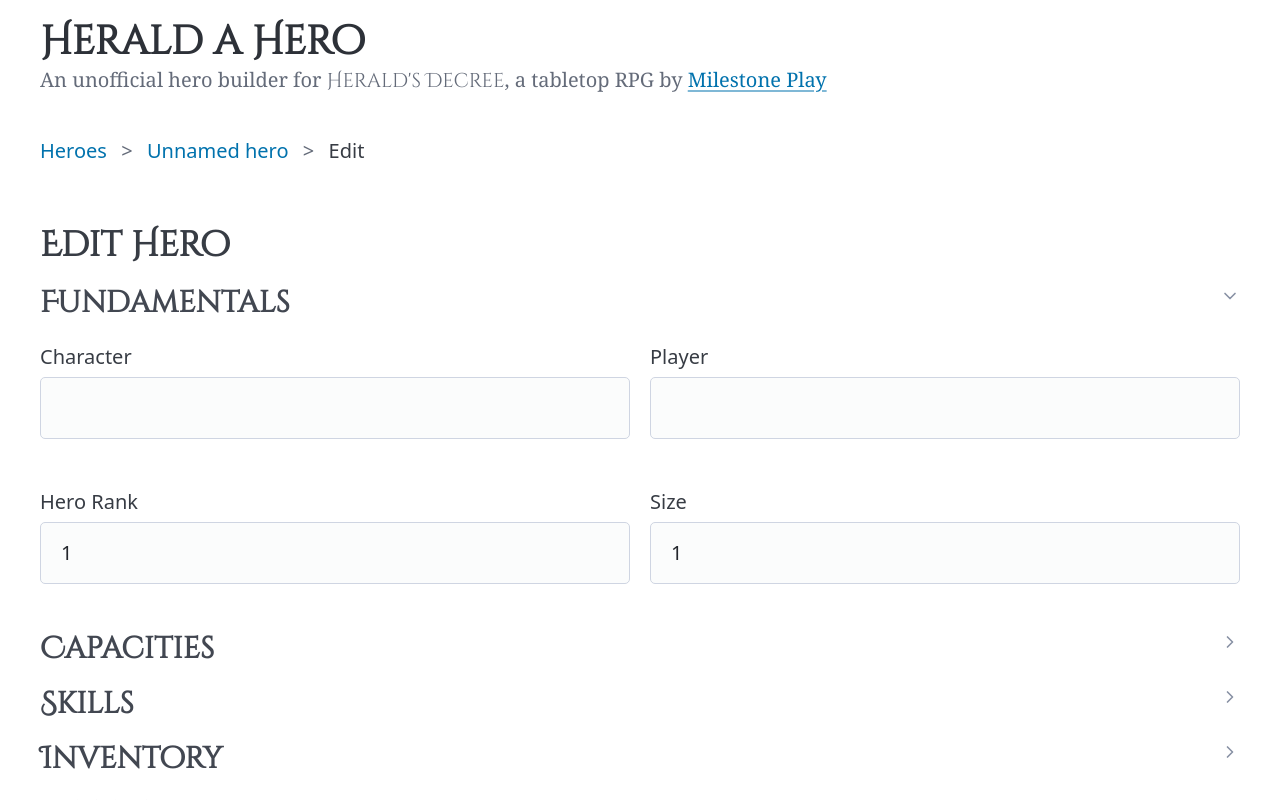
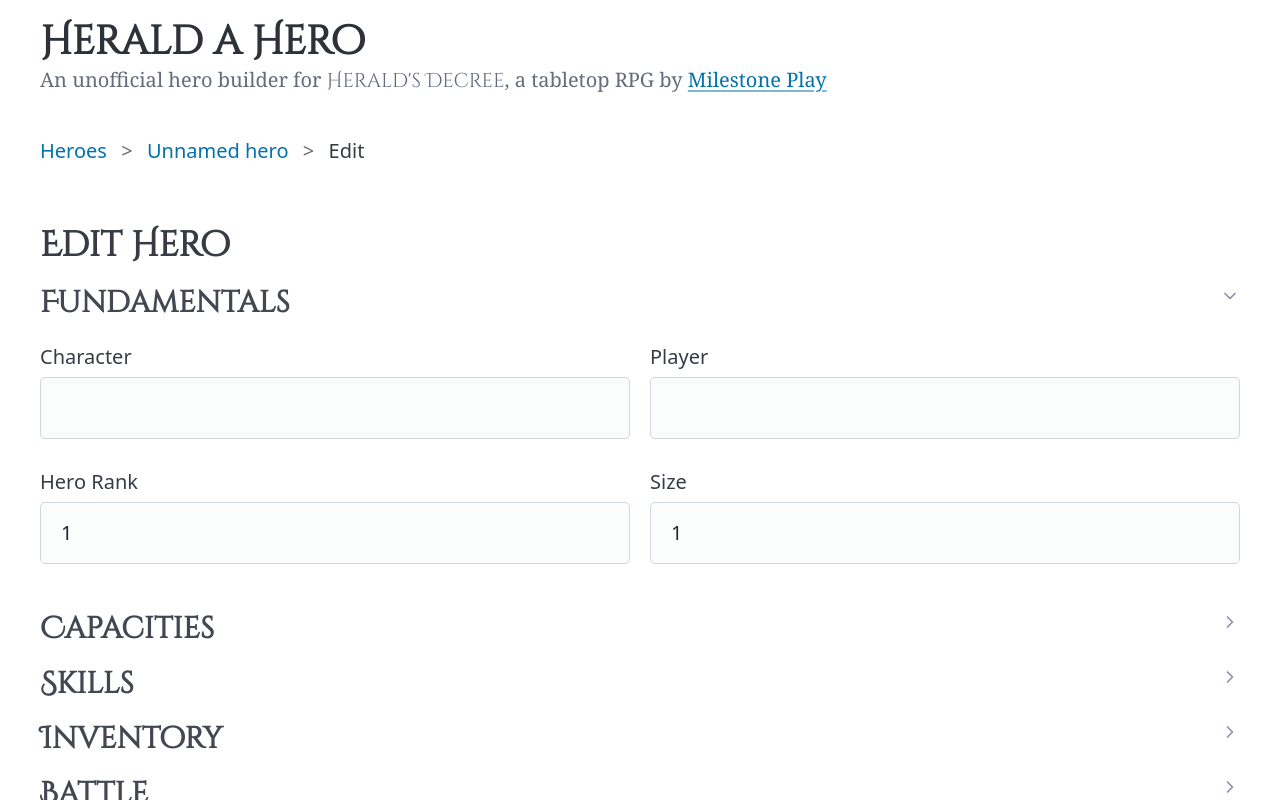
Before and after one commit to miguelguzmanr/herald-a-hero, a Svelte app: page / in a window 1280 px wide. Both pictures are taken after a click on the button "Create". Shown: the top 800 px of the page. Built offline with nearby package versions, Linux system fonts and the light colour scheme; a web font is replaced by a local one.

Commit message:
Use div grids in Fundamentals

```diff
--- a/src/ui/editor/sections/Fundamentals.svelte
+++ b/src/ui/editor/sections/Fundamentals.svelte
@@ -5,7 +5,7 @@
 </script>
 
 <section>
-    <p class="grid">
+    <div class="grid">
         <label>
             Character
             <input type="text" bind:value={hero.name} autocomplete="off" />
@@ -15,8 +15,8 @@
             Player
             <input type="text" bind:value={hero.player} autocomplete="off" />
         </label>
-    </p>
-    <p class="grid">
+    </div>
+    <div class="grid">
         <label>
             Hero Rank
             <input type="number" inputmode="numeric" min="0" bind:value={hero.rank} />
@@ -26,5 +26,5 @@
             Size
             <input type="number" inputmode="numeric" min="0" bind:value={hero.size} />
         </label>
-    </p>
+    </div>
 </section>
```
